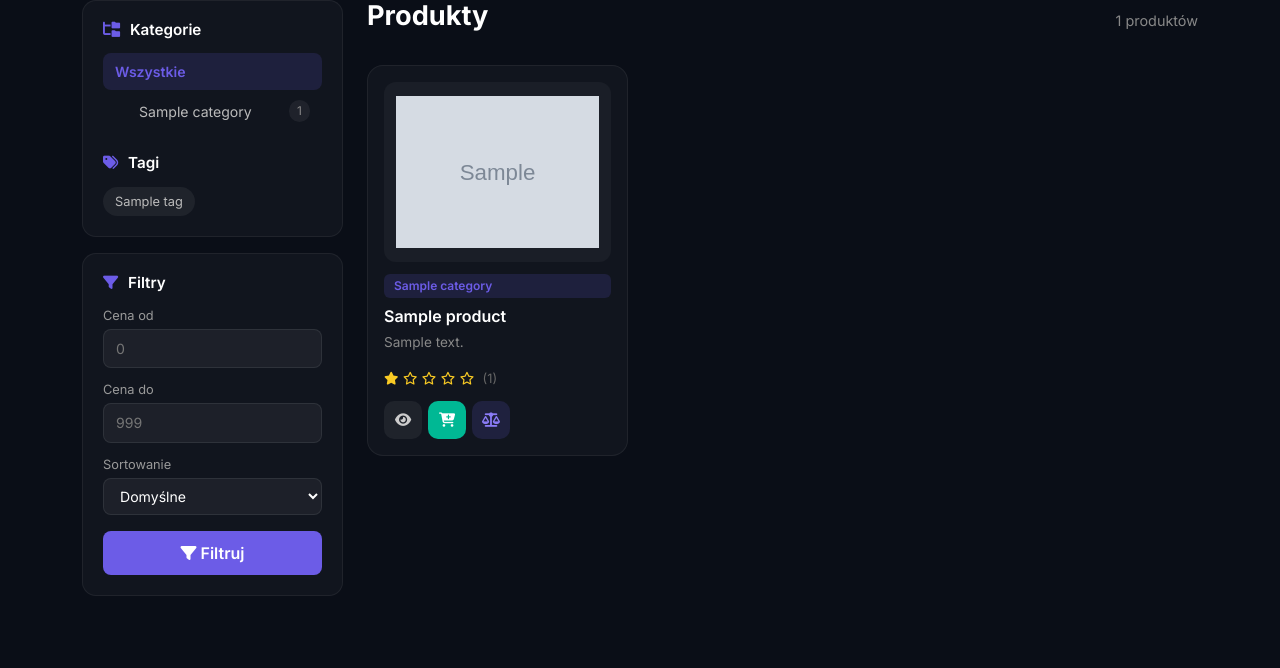
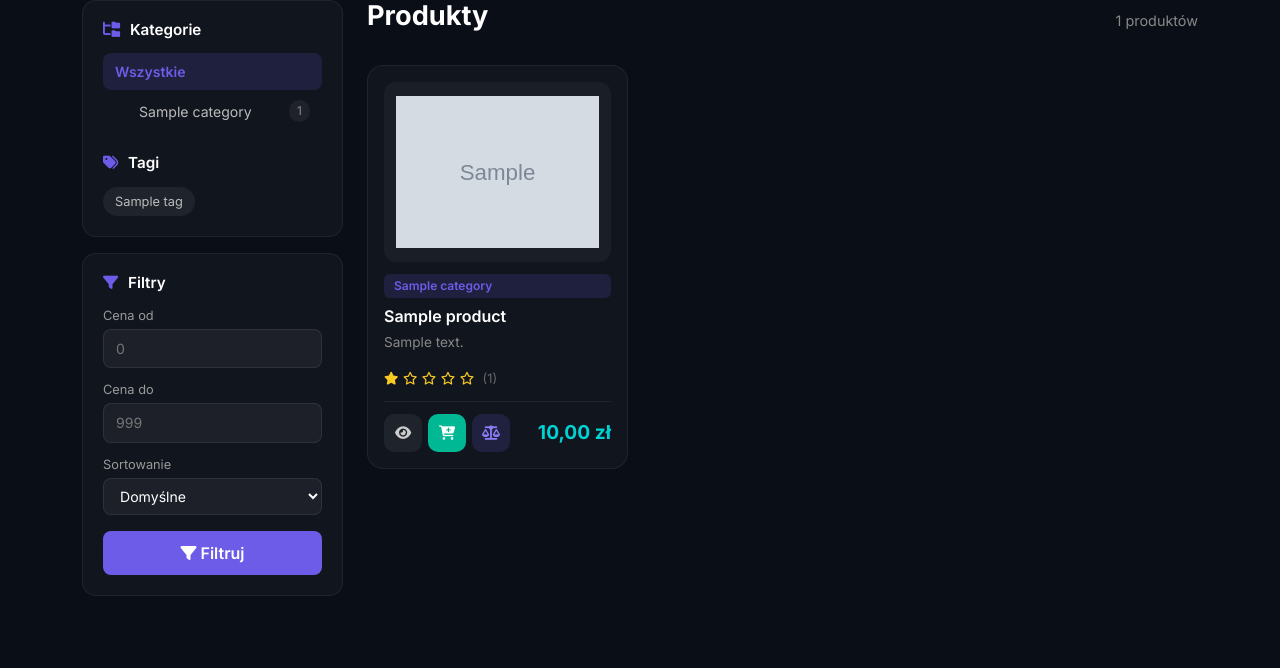
Before and after one commit to skveroo/sklep-django, a Django app: page /products/ in a window 1280 px wide. Shown: the part 95-763 px from the top of the page. Run offline with Django 5.2, Linux system fonts and the light colour scheme; tables that the repository leaves empty hold one stand-in row (values such as "Sample post"); grey boxes marked "Sample" are stand-in pictures.

Commit message:
Quick layout fix

```diff
--- a/shop/templates/shop/product_list.html
+++ b/shop/templates/shop/product_list.html
@@ -234,16 +234,22 @@
                                 {% endwith %}
                             </div>
 
+                            <div class="product-bottom product-bottom-actions-left">
     <div class="product-actions">
         <a href="{% url 'product_detail' product.id %}" class="btn-detail" title="Szczegóły">
             <i class="fa-solid fa-eye"></i>
         </a>
+
         <a href="{% url 'add_to_cart' product.id %}" class="btn-cart" title="Do koszyka">
             <i class="fa-solid fa-cart-plus"></i>
         </a>
+
         <a href="{% url 'add_to_compare' product.id %}" class="btn-compare" title="Porównaj">
             <i class="fa-solid fa-scale-balanced"></i>
         </a>
+    </div>
+
+    <span class="product-price">{{ product.price }} zł</span>
 </div>
                         </div>
                     </div>
```
Lines whose indentation alone changed are shown as unchanged.
